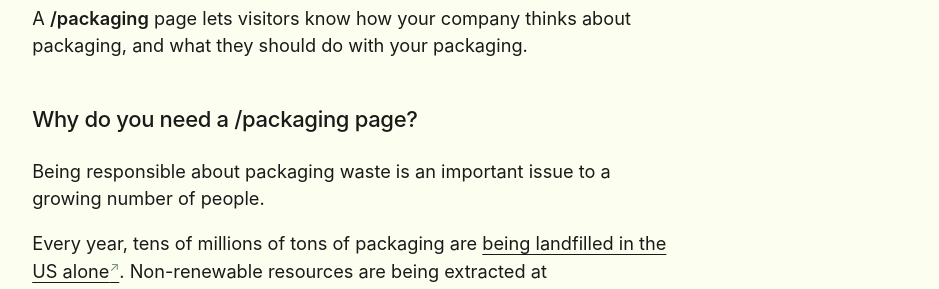
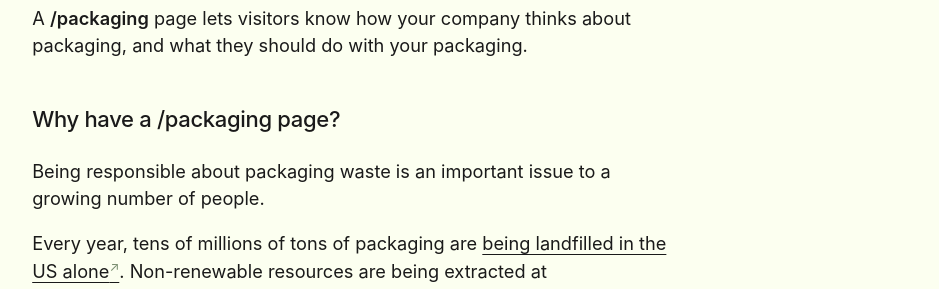
Before and after one commit to kepano/slashpackaging, a Jekyll site: the page built from _pages/About.md, in a window 1280 px wide. Shown: the part 284-573 px from the top of the page, without its empty margins (171-1110 px from the left). Built offline with Jekyll 4.4.1, drawn with Linux system fonts in a browser that asks for light colours.

Commit message:
Small copy change

```diff
--- a/_pages/About.md
+++ b/_pages/About.md
@@ -12,7 +12,7 @@ Most websites have a **/about** page like this one where visitors can find backg
 
 A **/packaging** page lets visitors know how your company thinks about packaging, and what they should do with your packaging.
 
-## Why do you need a /packaging page?
+## Why have a /packaging page?
 
 Being responsible about packaging waste is an important issue to a growing number of people.
 
```
